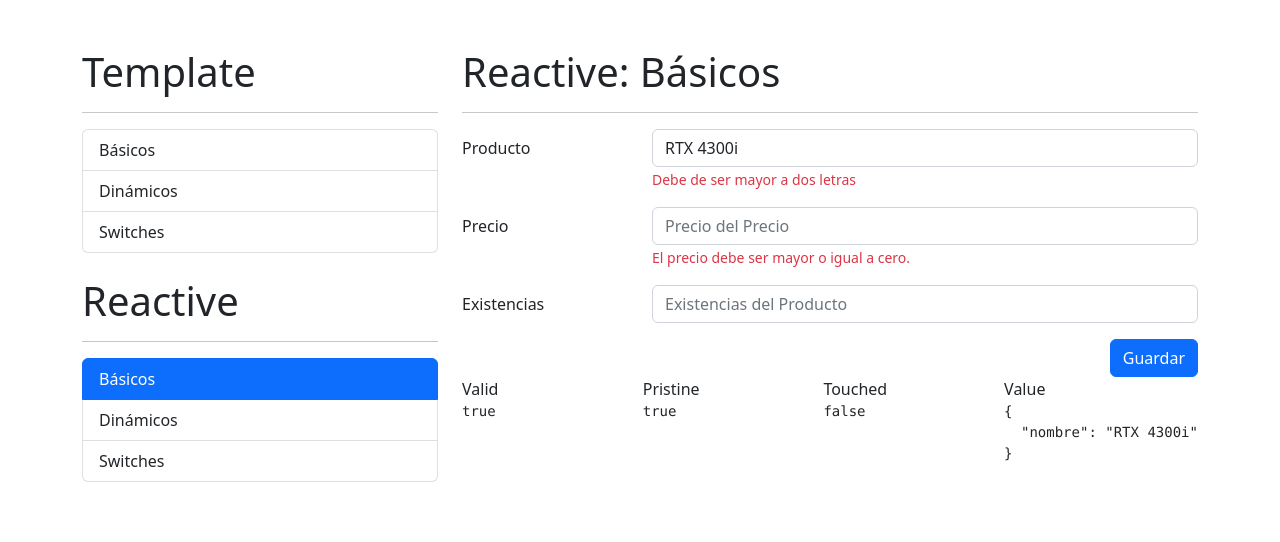
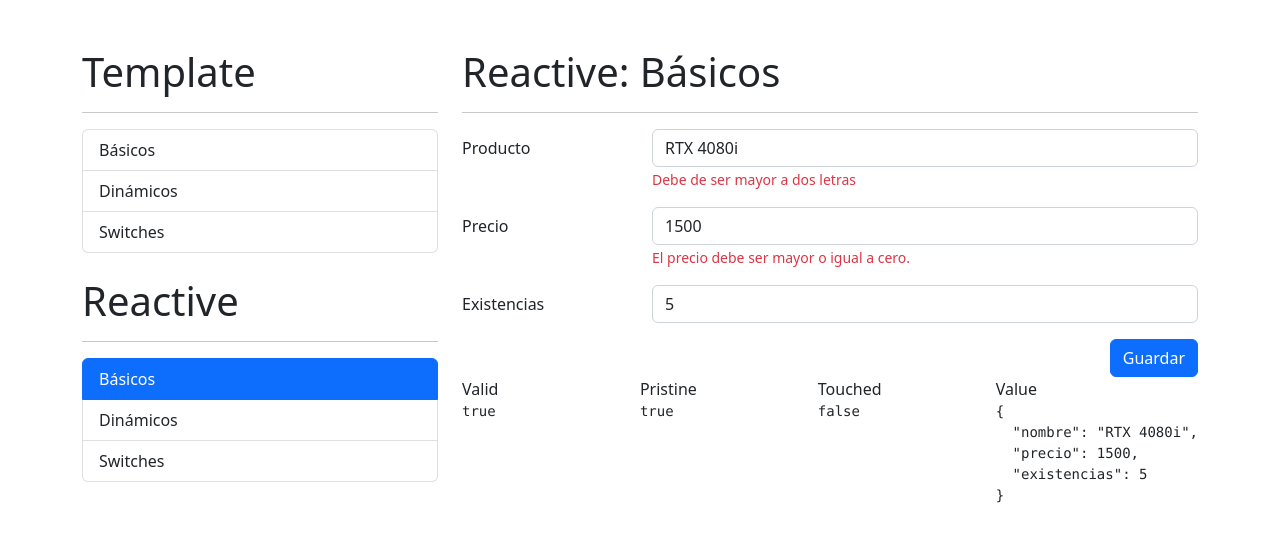
Before and after one commit to adanga89/angular-forms, an Angular app: page /reactive/basicos in a window 1280 px wide. Shown: the top 542 px of the page. Built offline with nearby package versions, Linux system fonts and the light colour scheme.

Commit message:
FormBuilder

```diff
--- a/src/app/reactive/basicos/basicos.component.html
+++ b/src/app/reactive/basicos/basicos.component.html
@@ -29,6 +29,7 @@
                     <input
                         type="number"
                         class="form-control"
+                        formControlName="precio"
                         placeholder="Precio del Precio">
                     <span
                         class="form-text text-danger">
@@ -44,7 +45,7 @@
                     <input
                         type="number"
                         class="form-control"
-                        required
+                        formControlName="existencias"
                         placeholder="Existencias del Producto">
                 </div>
             </div>
--- a/src/app/reactive/basicos/basicos.component.ts
+++ b/src/app/reactive/basicos/basicos.component.ts
@@ -1,5 +1,5 @@
 import { Component } from '@angular/core';
-import { FormGroup, FormControl } from '@angular/forms';
+import { FormGroup, FormControl, FormBuilder } from '@angular/forms';
 
 @Component({
   selector: 'app-basicos',
@@ -9,8 +9,17 @@ import { FormGroup, FormControl } from '@angular/forms';
 })
 export class BasicosComponent {
 
-  miFormulario: FormGroup = new FormGroup({
-    nombre: new FormControl('RTX 4300i')
-  });
+  // miFormulario: FormGroup = new FormGroup({
+  //   nombre: new FormControl('RTX 4300i'),
+  //   precio: new FormControl(1500),
+  //   existencias: new FormControl(5)
+  // });
 
+  miFormulario: FormGroup = this.fb.group({
+    nombre: ['RTX 4080i'],
+    precio: [ 1500 ],
+    existencias: [ 5 ]
+  })
+
+  constructor(private fb: FormBuilder){}
 }
```
